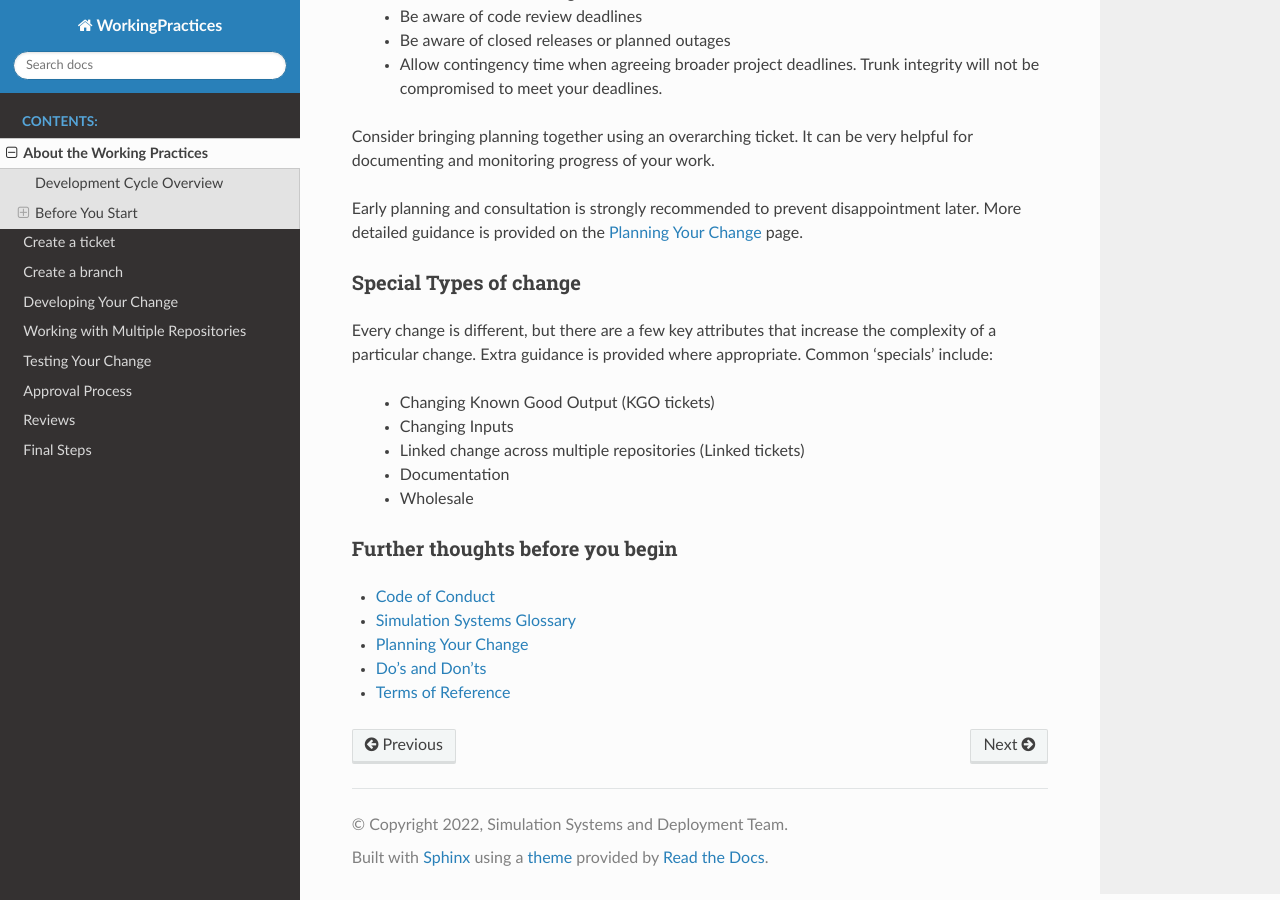
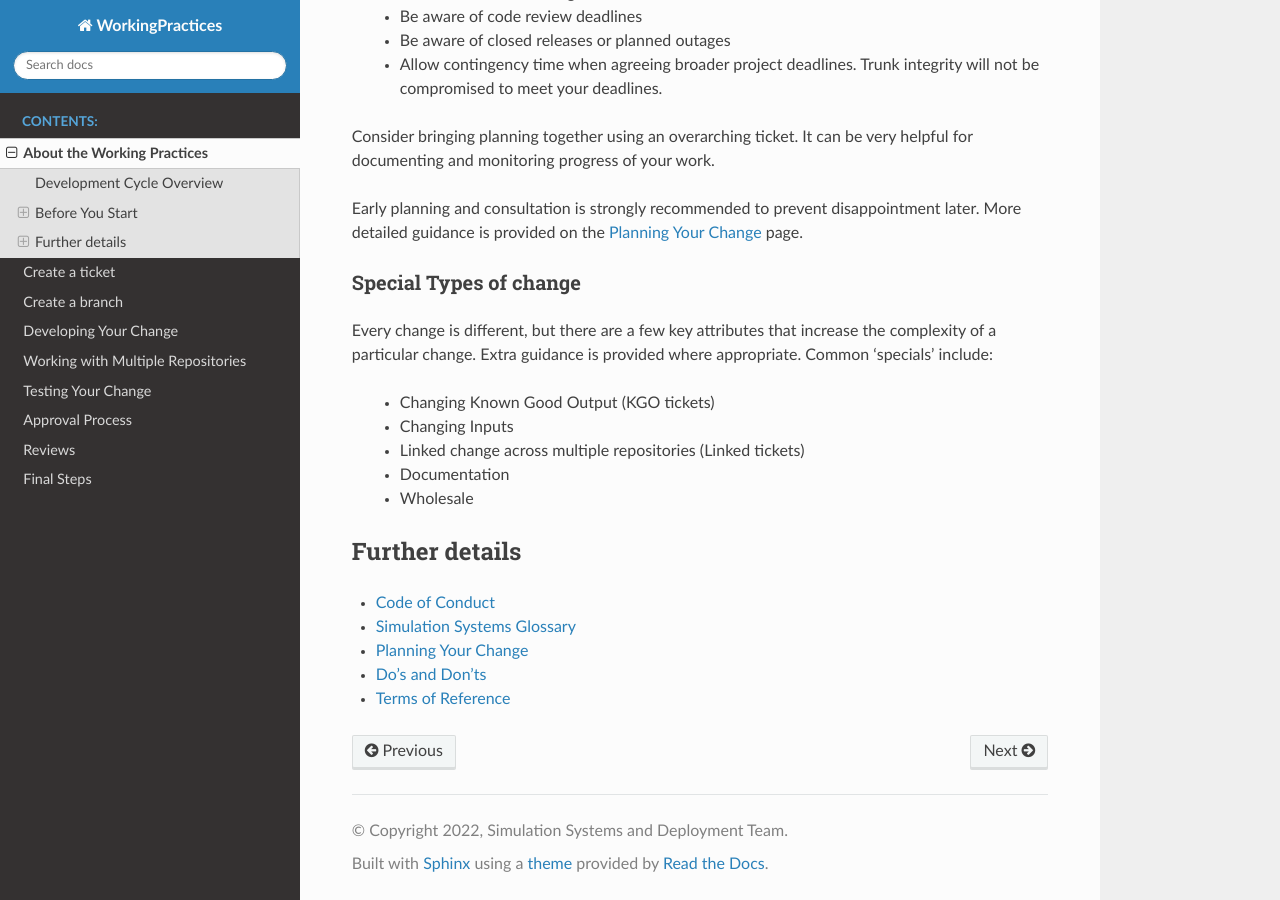
Before and after one commit to MetOffice/simulation-systems, a Sphinx documentation site: the page built from source/WorkingPractices/working_practices.rst, in a window 1280 px wide and 900 px high, scrolled down 1421 px. Built offline with Sphinx 7.4.7 and the Read the Docs theme 2.0.0, drawn with Linux system fonts in a browser that asks for light colours.

Commit message:
change section title

```diff
--- a/source/WorkingPractices/working_practices.rst
+++ b/source/WorkingPractices/working_practices.rst
@@ -85,8 +85,8 @@ Common 'specials' include:
     * Documentation
     * Wholesale
 
-Further thoughts before you begin
-^^^^^^^^^^^^^^^^^^^^^^^^^^^^^^^^^
+Further details
+---------------
 
 .. toctree::
    :maxdepth: 1
```
